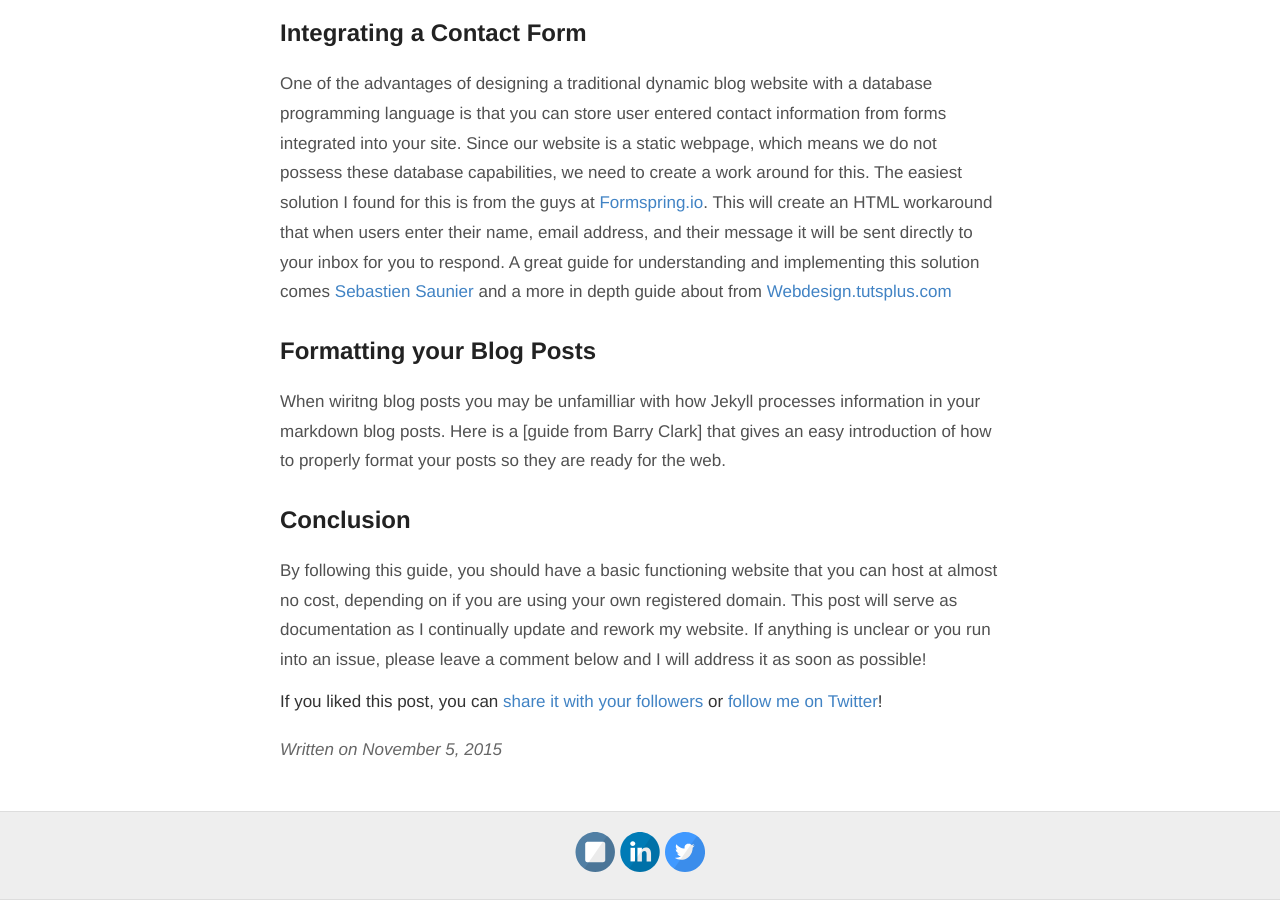
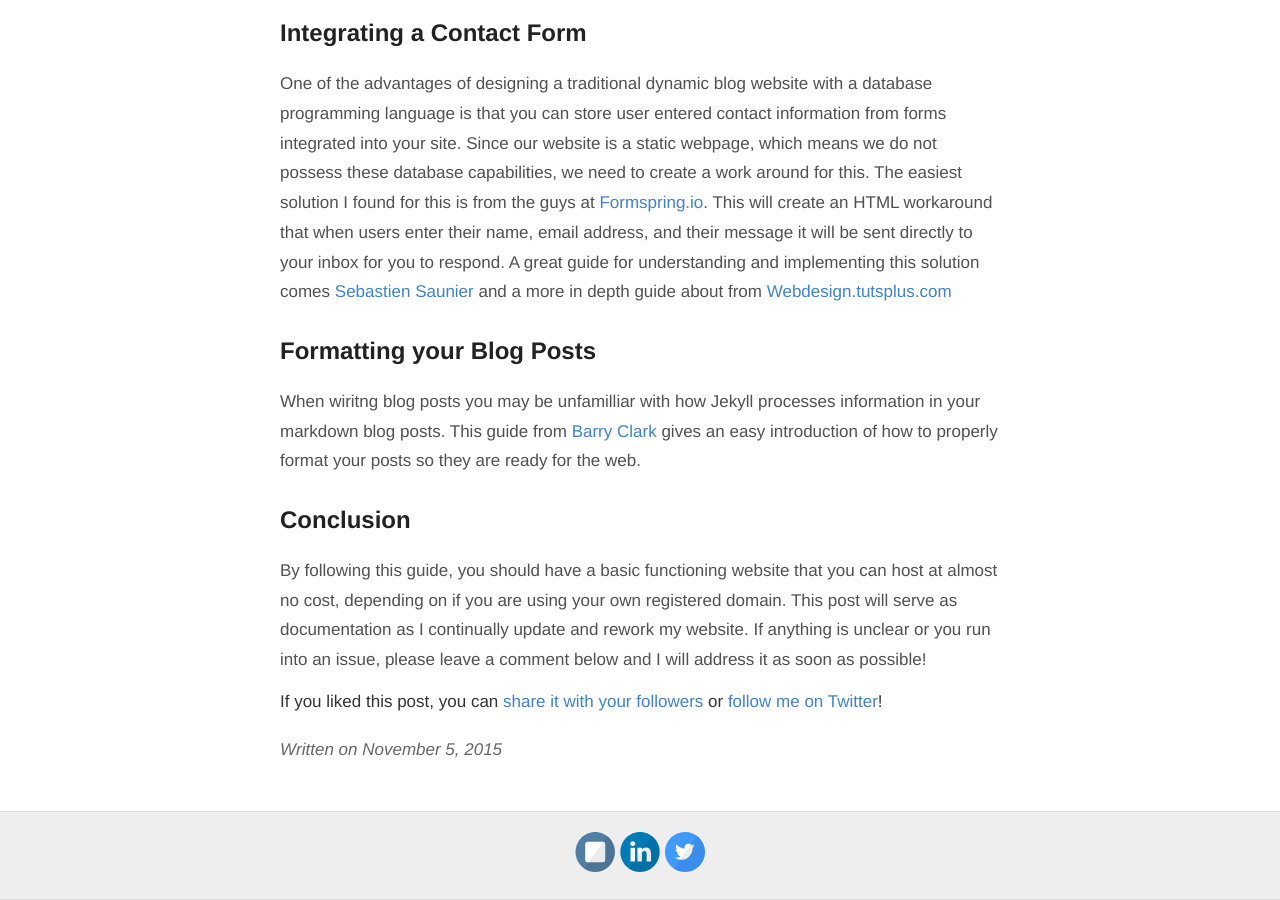
Before and after one commit to SpencerRWood/SpencerRWood.github.io, a Jekyll site: the page built from _posts/2015-11-5-Hello-World.md, in a window 1280 px wide and 900 px high, scrolled down 2441 px. Built offline with Jekyll 4.4.1, drawn with Linux system fonts in a browser that asks for light colours; Markdown is read by kramdown in place of the engine named in the settings; comment, search, counter and statistics services are not loaded.

Commit message:
fixed link

```diff
--- a/_posts/2015-11-5-Hello-World.md
+++ b/_posts/2015-11-5-Hello-World.md
@@ -37,7 +37,7 @@
 
 ##Formatting your Blog Posts
 
-When wiritng blog posts you may be unfamilliar with how Jekyll processes information in your markdown blog posts. Here is a [guide from Barry Clark] that gives an easy introduction of how to properly format your posts so they are ready for the web.
+When wiritng blog posts you may be unfamilliar with how Jekyll processes information in your markdown blog posts. This guide from [Barry Clark](http://www.jekyllnow.com/Markdown-Style-Guide/) gives an easy introduction of how to properly format your posts so they are ready for the web.
 
 ##Conclusion
 
```
